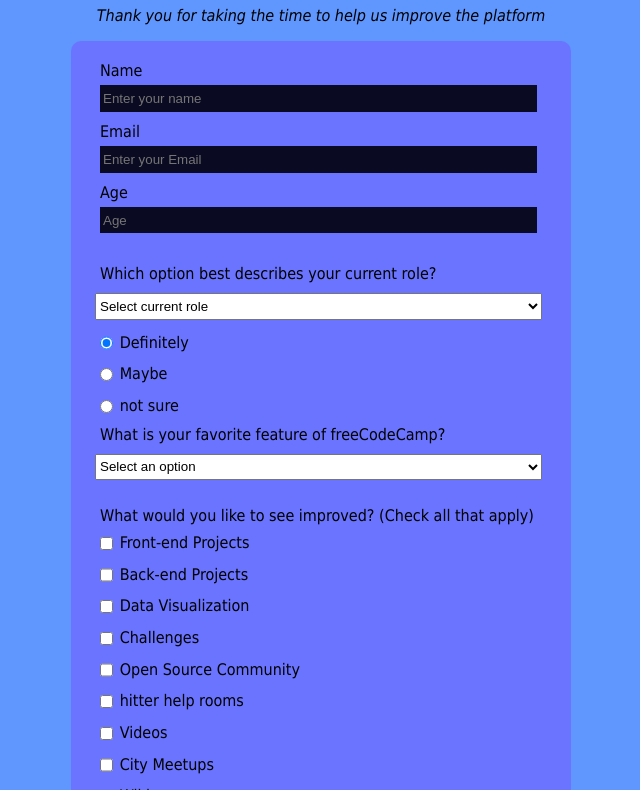
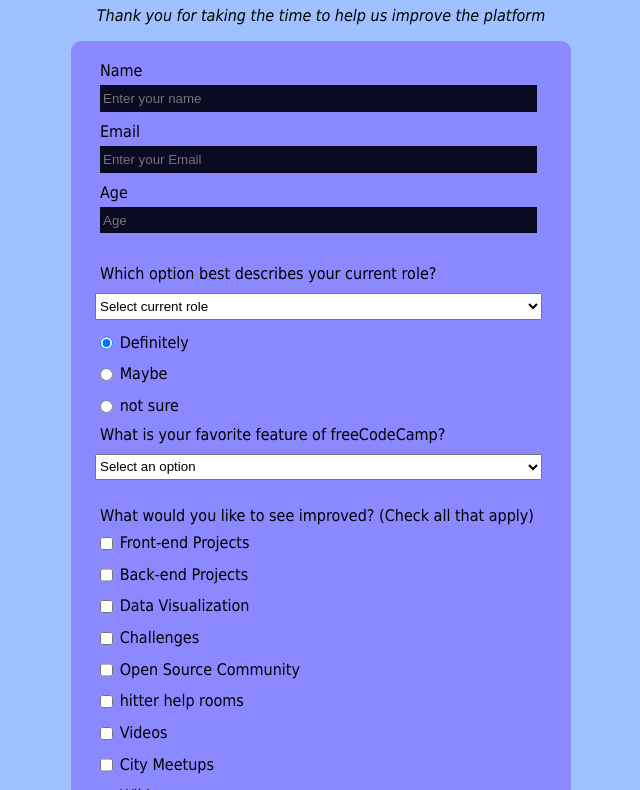
Before and after one commit to Gigawashudas/Survey-Form, a plain HTML site: page index.html in a window 1280 px wide. Shown: the part 75-865 px from the top of the page, without its empty margins (319-959 px from the left). Drawn offline with Linux system fonts and the light colour scheme.

Commit message:
CSS updated

```diff
--- a/styles.css
+++ b/styles.css
@@ -6,7 +6,7 @@ body{
     margin: 0;
     width: 100%;
     height: 100vh;
-    background-color: rgb(95, 151, 255);
+    background-color: rgb(159, 193, 255);
     font-family: Tahoma;
     font-size: 16px;
 }
```
